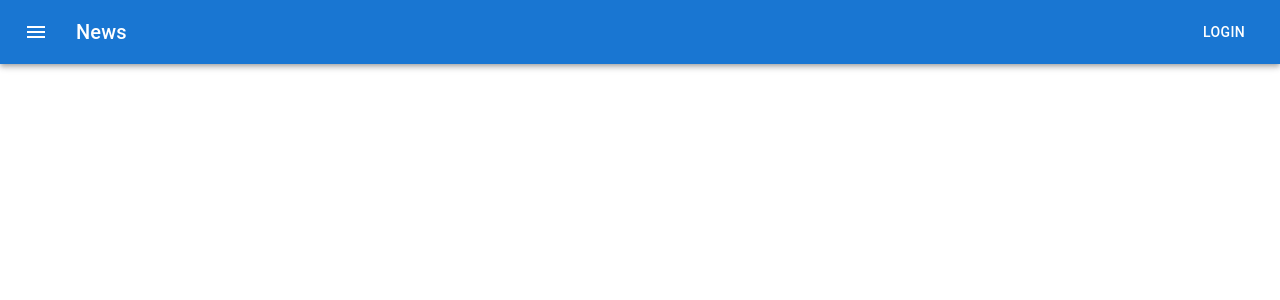
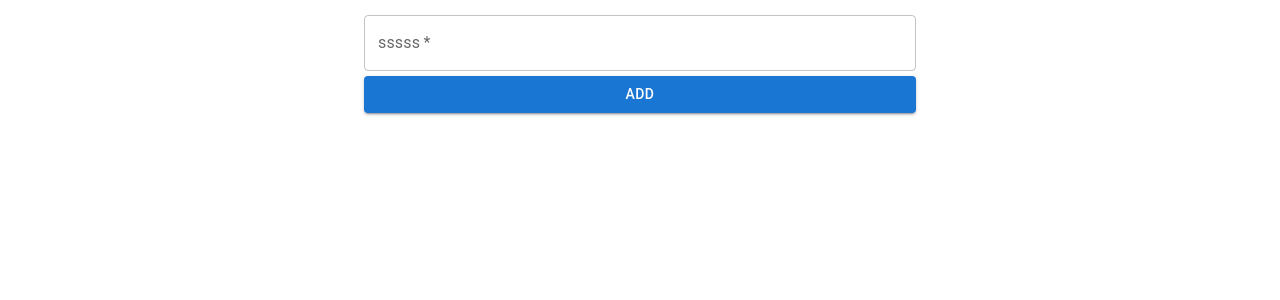
Before and after one commit to martinzmargaryan/to_do_list, a React (Create React App) app: page / in a window 1280 px wide. Shown: the top 300 px of the page. Built offline with nearby package versions, Linux system fonts and the light colour scheme.

Commit message:
commit todoForm

```diff
--- a/src/App.js
+++ b/src/App.js
@@ -1,11 +1,35 @@
-import React from "react";
-import ButtonAppBar from "./components/tets";
+import { Container } from "@mui/system";
+import React, { useState } from "react";
+
+import TodoForm from "./components/TodoForm";
 
 function App() {
+  const [todos, setTodos] = useState([
+    {
+      id: 1,
+      title: "Play",
+      isCompleted: false,
+    },
+    {
+      id: 2,
+      title: "Play tetris",
+      isCompleted: true,
+    },
+  ]);
+
+  const addTodo = (text) => {
+    const newTodo = {
+      id: Math.random(),
+      title: text,
+      isCompleted: false,
+    };
+    setTodos([...todos, newTodo]);
+  };
+
   return (
-    <div>
-      <ButtonAppBar />
-    </div>
+    <Container maxWidth="sm">
+      <TodoForm addTodo={addTodo} />
+    </Container>
   );
 }
 
--- /dev/null
+++ b/src/components/TodoForm.jsx
@@ -0,0 +1,36 @@
+import React, { useState } from "react";
+import { FormControl, TextField, Button } from "@mui/material";
+
+const TodoForm = (props) => {
+  const [text, setText] = useState("");
+
+  const hanleSubmit = (e) => {
+    e.preventDefault();
+    props.addTodo(text);
+    setText("");
+  };
+
+  return (
+    <form onSubmit={hanleSubmit}>
+      <FormControl fullWidth={true}>
+        <TextField
+          value={text}
+          onChange={(e) => setText(e.target.value)}
+          label="sssss"
+          required={true}
+          style={{ marginTop: 15 }}
+        />
+        <Button
+          type="submit"
+          variant="contained"
+          color="primary"
+          style={{ marginTop: 5, marginBottom: 25 }}
+        >
+          Add
+        </Button>
+      </FormControl>
+    </form>
+  );
+};
+
+export default TodoForm;
--- a/src/components/tets.js
+++ /dev/null
@@ -1,32 +0,0 @@
-import * as React from "react";
-import AppBar from "@mui/material/AppBar";
-import Box from "@mui/material/Box";
-import Toolbar from "@mui/material/Toolbar";
-import Typography from "@mui/material/Typography";
-import Button from "@mui/material/Button";
-import IconButton from "@mui/material/IconButton";
-import MenuIcon from "@mui/icons-material/Menu";
-
-export default function ButtonAppBar() {
-  return (
-    <Box sx={{ flexGrow: 1 }}>
-      <AppBar position="static">
-        <Toolbar>
-          <IconButton
-            size="large"
-            edge="start"
-            color="inherit"
-            aria-label="menu"
-            sx={{ mr: 2 }}
-          >
-            <MenuIcon />
-          </IconButton>
-          <Typography variant="h6" component="div" sx={{ flexGrow: 1 }}>
-            News
-          </Typography>
-          <Button color="inherit">Login</Button>
-        </Toolbar>
-      </AppBar>
-    </Box>
-  );
-}
```
